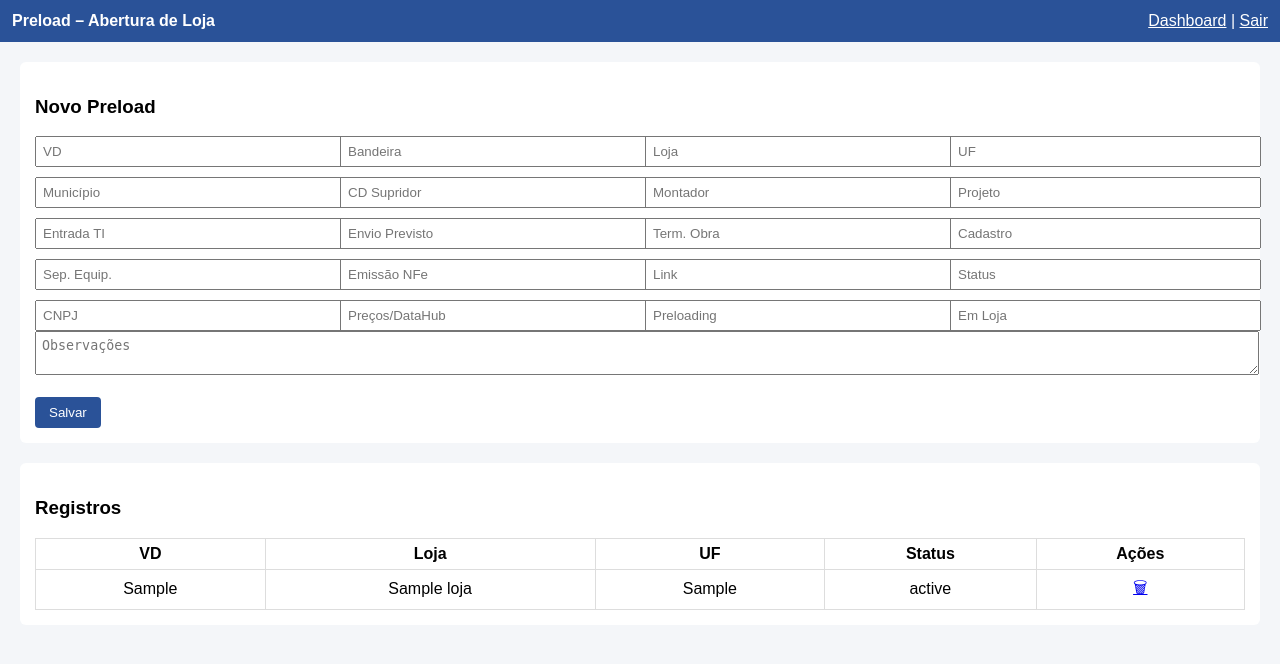
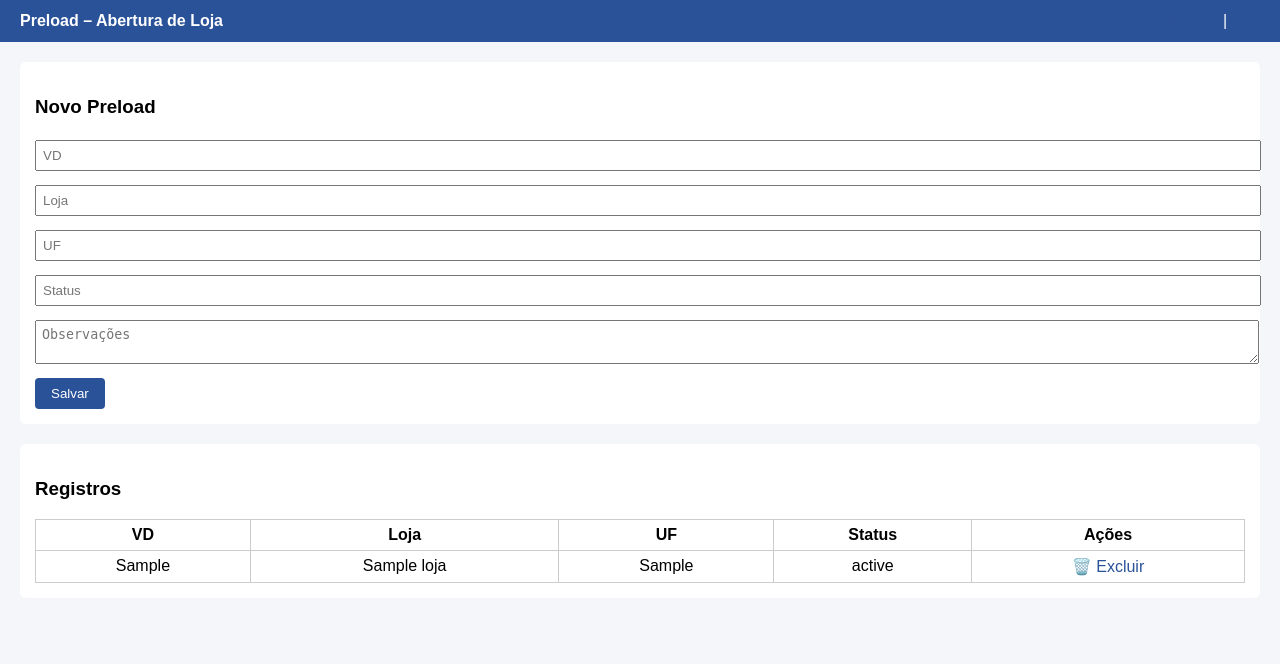
Before and after one commit to ALMDPSP/preload_app, a Flask app: page /index in a window 1280 px wide. Shown: the top 664 px of the page. Run offline with Flask 3, Linux system fonts and the light colour scheme; the visitor is signed in with stand-in values (Sample User, id 1); a database or web service that is not in the repository returns one stand-in record (values such as "Sample title"); some libraries are stand-ins or nearby versions.

Commit message:
Refactor index.html for improved structure and style

```diff
--- a/templates/index.html
+++ b/templates/index.html
@@ -2,29 +2,55 @@
 <html lang="pt-br">
 <head>
     <meta charset="UTF-8">
-<title>Preload</title>
-
+    <title>Preload – Abertura de Loja</title>
     <style>
-body{font-family:Arial;background:#f4f6f9;margin:0}
-header{background:#2a5298;color:#fff;padding:12px;display:flex;justify-content:space-between}
-.container{padding:20px}
-.card{background:#fff;padding:15px;border-radius:6px;margin-bottom:20px}
-.grid{display:grid;grid-template-columns:repeat(4,1fr);gap:10px}
-.grid input, textarea{width:100%;padding:6px}
-button{background:#2a5298;color:#fff;border:none;padding:8px 14px;border-radius:4px}
-table{width:100%;border-collapse:collapse}
-th,td{border:1px solid #ddd;padding:6px;text-align:center}
-.actions a{margin:0 5px}
+        body { font-family: Arial; background: #f5f6fa; margin: 0; }
+        header {
+            background: #2a5298;
+            color: white;
+            padding: 12px 20px;
+            display: flex;
+            justify-content: space-between;
+        }
+        .container { padding: 20px; }
+        .card {
+            background: white;
+            padding: 15px;
+            border-radius: 6px;
+            margin-bottom: 20px;
+        }
+        input, textarea {
+            width: 100%;
+            padding: 6px;
+            margin: 4px 0 10px 0;
+        }
+        button {
+            background: #2a5298;
+            color: white;
+            padding: 8px 16px;
+            border: none;
+            border-radius: 4px;
+            cursor: pointer;
+        }
+        table {
+            width: 100%;
+            border-collapse: collapse;
+        }
+        th, td {
+            border: 1px solid #ccc;
+            padding: 6px;
+            text-align: center;
+        }
+        a { color: #2a5298; text-decoration: none; }
     </style>
-
 </head>
 <body>
 
 <header>
     <strong>Preload – Abertura de Loja</strong>
     <div>
-    <a href="/dashboard" style="color:white">Dashboard</a> |
-    <a href="/logout" style="color:white">Sair</a>
+        <a href="/dashboard">Dashboard</a> |
+        <a href="/logout">Sair</a>
     </div>
 </header>
 
@@ -32,65 +58,41 @@ th,td{border:1px solid #ddd;padding:6px;text-align:center}
 
     <div class="card">
         <h3>Novo Preload</h3>
-
         <form method="POST" action="/salvar">
-<div class="grid">
             <input name="vd" placeholder="VD">
-<input name="bandeira" placeholder="Bandeira">
             <input name="loja" placeholder="Loja">
             <input name="uf" placeholder="UF">
-
-<input name="municipio" placeholder="Município">
-<input name="cd_supridor" placeholder="CD Supridor">
-<input name="montador" placeholder="Montador">
-<input name="projeto" placeholder="Projeto">
-
-<input name="entrada_ti" placeholder="Entrada TI">
-<input name="envio_previsto" placeholder="Envio Previsto">
-<input name="term_obra" placeholder="Term. Obra">
-<input name="cadastro" placeholder="Cadastro">
-
-<input name="sep_equip" placeholder="Sep. Equip.">
-<input name="emissao_nfe" placeholder="Emissão NFe">
-<input name="link" placeholder="Link">
             <input name="status" placeholder="Status">
-
-<input name="cnpj" placeholder="CNPJ">
-<input name="precos_datahub" placeholder="Preços/DataHub">
-<input name="preloading" placeholder="Preloading">
-<input name="em_loja" placeholder="Em Loja">
-</div>
-
-<textarea name="obs" placeholder="Observações"></textarea><br><br>
+            <textarea name="observacoes" placeholder="Observações"></textarea>
             <button type="submit">Salvar</button>
         </form>
     </div>
 
     <div class="card">
         <h3>Registros</h3>
-
-<div style="overflow-x:auto">
         <table>
             <tr>
-<th>VD</th><th>Loja</th><th>UF</th><th>Status</th><th>Ações</th>
+                <th>VD</th>
+                <th>Loja</th>
+                <th>UF</th>
+                <th>Status</th>
+                <th>Ações</th>
             </tr>
-
             {% for r in registros %}
             <tr>
                 <td>{{ r.vd }}</td>
                 <td>{{ r.loja }}</td>
                 <td>{{ r.uf }}</td>
                 <td>{{ r.status }}</td>
-<td class="actions">
-<a href="/excluir/{{ r.id }}" onclick="return confirm('Excluir?')">🗑</a>
+                <td>
+                    <a href="/excluir/{{ r.id }}">🗑️ Excluir</a>
                 </td>
             </tr>
             {% endfor %}
-
         </table>
-</div>
     </div>
 
 </div>
+
 </body>
 </html>
```
Lines whose indentation alone changed are shown as unchanged.
